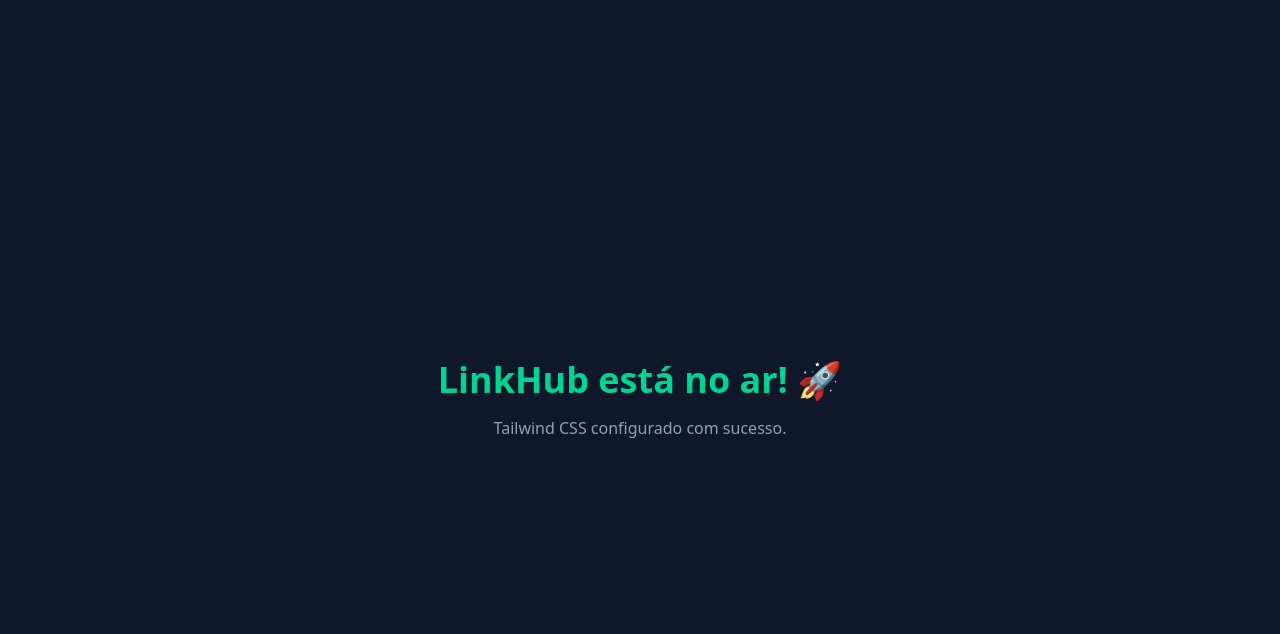
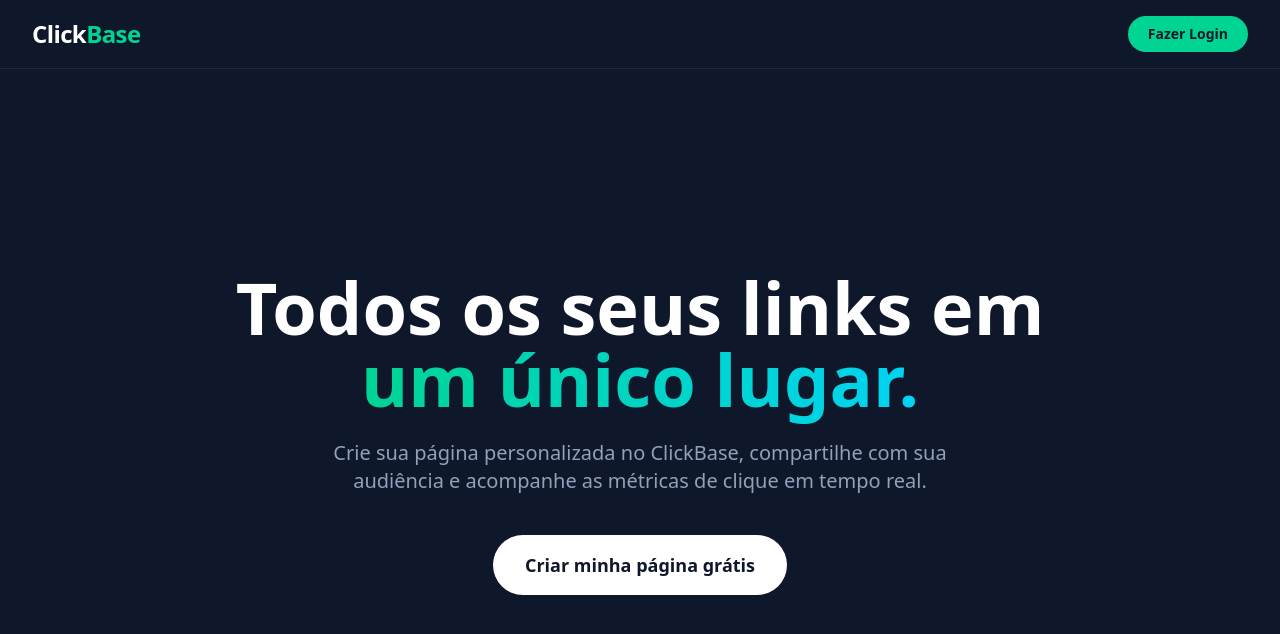
Before and after one commit to GroundWave96/clickbase, an Angular app: page / in a window 1280 px wide. Shown: the top 634 px of the page. Built offline with nearby package versions, Linux system fonts and the light colour scheme.

Commit message:
feat: cria a landing page inicial e o header

```diff
--- a/src/app/app.html
+++ b/src/app/app.html
@@ -1,8 +1 @@
-<main class="min-h-screen bg-slate-900 flex flex-col items-center justify-center text-white">
-  <h1 class="text-4xl font-bold text-emerald-400 mb-4">
-    LinkHub está no ar! 🚀
-  </h1>
-  <p class="text-slate-400">Tailwind CSS configurado com sucesso.</p>
-
-  <router-outlet></router-outlet>
-</main>
+<router-outlet></router-outlet>
--- a/src/app/app.routes.ts
+++ b/src/app/app.routes.ts
@@ -1,3 +1,9 @@
 import { Routes } from '@angular/router';
+import { HomeComponent } from './pages/home/home';
 
-export const routes: Routes = [];
+export const routes: Routes = [
+  {
+    path: '',
+    component: HomeComponent
+  }
+];
--- /dev/null
+++ b/src/app/components/header/header.html
@@ -0,0 +1,11 @@
+<header class="w-full py-4 px-8 flex justify-between items-center bg-slate-900 border-b border-slate-800">
+  <div class="text-2xl font-bold text-white tracking-tight">
+    Click<span class="text-emerald-400">Base</span>
+  </div>
+
+  <nav>
+    <button class="px-5 py-2 text-sm font-semibold text-slate-900 bg-emerald-400 hover:bg-emerald-300 rounded-full transition-colors cursor-pointer">
+      Fazer Login
+    </button>
+  </nav>
+</header>
--- /dev/null
+++ b/src/app/pages/home/home.html
@@ -0,0 +1,18 @@
+<app-header></app-header>
+
+<main class="min-h-[calc(100vh-73px)] bg-slate-900 flex flex-col items-center justify-center text-center px-4">
+  <h1 class="text-5xl md:text-7xl font-extrabold text-white mb-6">
+    Todos os seus links em <br>
+    <span class="text-transparent bg-clip-text bg-linear-to-r from-emerald-400 to-cyan-400">
+      um único lugar.
+    </span>
+  </h1>
+
+  <p class="text-lg md:text-xl text-slate-400 mb-10 max-w-2xl">
+    Crie sua página personalizada no ClickBase, compartilhe com sua audiência e acompanhe as métricas de clique em tempo real.
+  </p>
+
+  <button class="px-8 py-4 text-lg font-bold text-slate-900 bg-white hover:bg-slate-200 rounded-full transition-transform hover:scale-105 cursor-pointer">
+    Criar minha página grátis
+  </button>
+</main>
--- /dev/null
+++ b/src/app/pages/home/home.ts
@@ -0,0 +1,12 @@
+import { Component } from '@angular/core';
+import { HeaderComponent } from '../../components/header/header';
+
+@Component({
+  selector: 'app-home',
+  imports: [HeaderComponent],
+  templateUrl: './home.html',
+  styleUrl: './home.css'
+})
+export class HomeComponent {
+
+}
--- a/src/index.html
+++ b/src/index.html
@@ -7,7 +7,7 @@
     <meta name="viewport" content="width=device-width, initial-scale=1" />
     <link rel="icon" type="image/x-icon" href="favicon.ico" />
   </head>
-  <body>
+  <body class="bg-slate-900 text-white antialiased">
     <app-root></app-root>
   </body>
 </html>
```
Also changed, not shown: src/app/components/header/header.ts (added, +9 -0 lines), src/app/components/header/header.css (added), src/app/pages/home/home.css (added), 2 other files (tests, documents, lock files or other folders).
